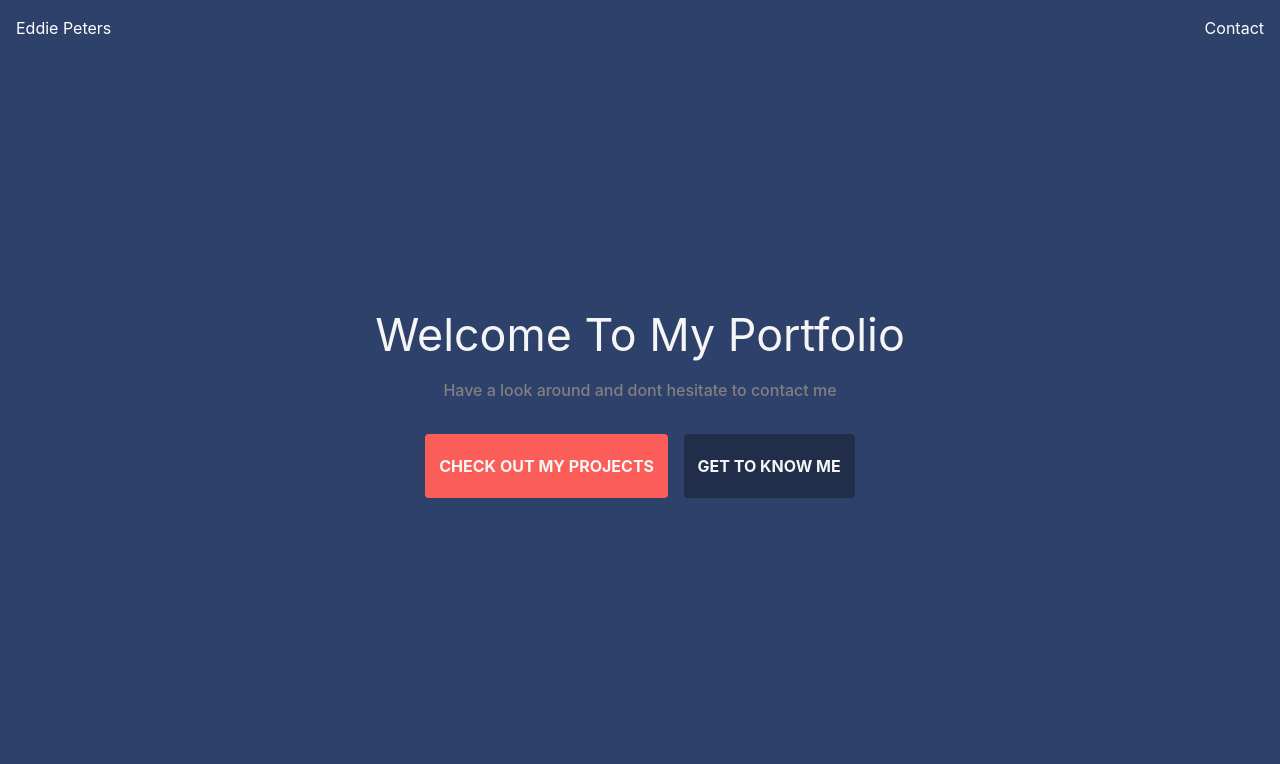
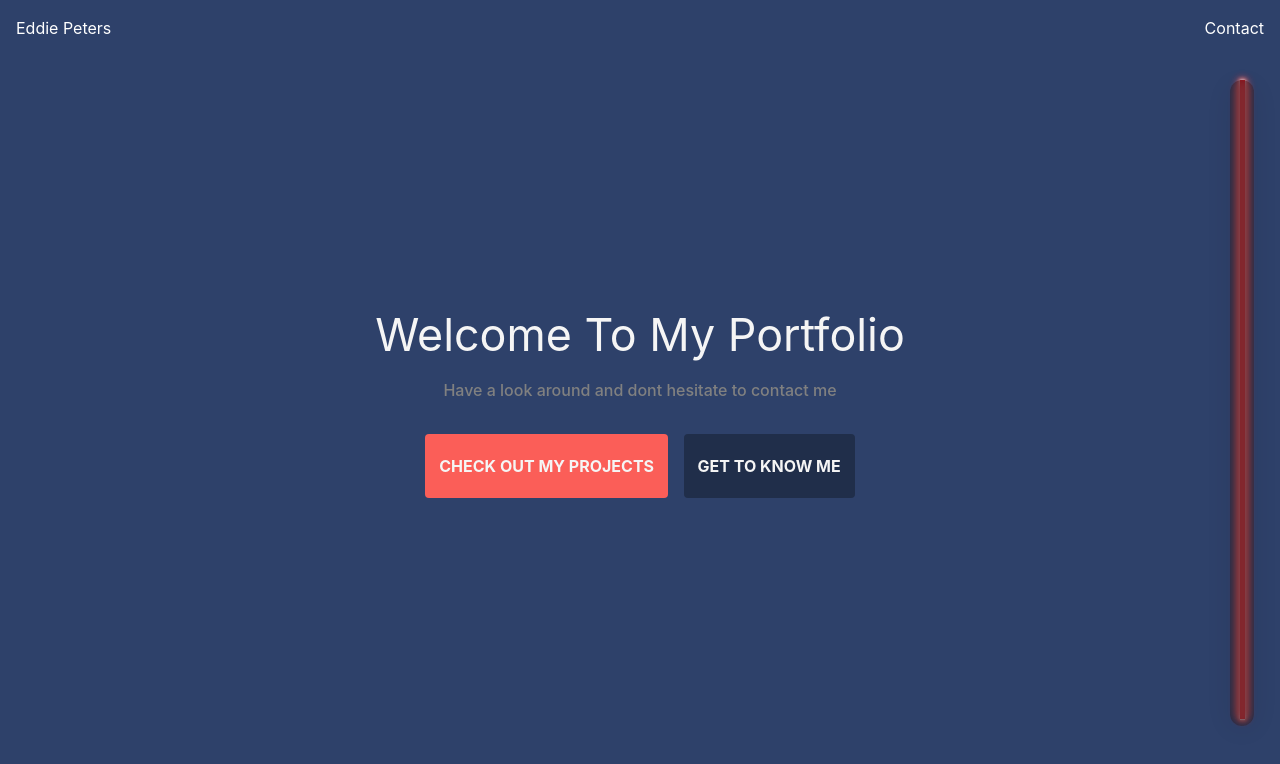
Before and after one commit to eddiepeters00/portfolio, a React (Vite) app: page / in a window 1280 px wide. Shown: the top 764 px of the page. Built offline with nearby package versions, Linux system fonts and the light colour scheme.

Commit message:
Added a progressbar

```diff
--- a/src/App.tsx
+++ b/src/App.tsx
@@ -1,4 +1,5 @@
 import './App.css';
+import Progressbar from './Components/Progressbar/Progressbar';
 
 import Header from './Sections/Header/Header';
 import Hero from './Sections/Hero/Hero';
@@ -7,6 +8,7 @@ import Projects from './Sections/Projects/Projects';
 function App() {
   return (
     <>
+      <Progressbar />
       <Header />
       <Hero />
       <Projects />
--- /dev/null
+++ b/src/Components/Progressbar/Progressbar.tsx
@@ -0,0 +1,59 @@
+import styled from '@emotion/styled';
+import { motion, useScroll, useSpring } from 'framer-motion';
+
+const StyledProgressbar = styled(motion.div)({
+  position: 'absolute',
+  top: '0',
+  right: '40%',
+  bottom: '0',
+  width: '20%',
+  transformOrigin: 'top',
+  backgroundColor: 'red',
+  boxShadow:
+    '0 0 2px #fff,0 1px #fff,0 0 4px #fff,0 0 6px #fb5e58,0 0 10px #fb5e58,0 0 12px #fb5e58,0 0 5px #fb5e58,0 0 5px #fb5e58',
+});
+
+function Progressbar() {
+  const { scrollYProgress } = useScroll();
+  const scaleY = useSpring(scrollYProgress, {
+    stiffness: 100,
+    damping: 50,
+    restDelta: 0.001,
+  });
+
+  return (
+    <div
+      style={{
+        width: '1.5rem',
+        position: 'fixed',
+        top: '10%',
+        right: '2%',
+        bottom: '10%',
+        opacity: '.8',
+      }}
+    >
+      <StyledProgressbar
+        style={{
+          zIndex: '-1',
+          scaleY: scaleY,
+        }}
+      />
+      <div
+        style={{
+          position: 'absolute',
+          top: '0',
+          right: '0',
+          bottom: '-1%',
+          width: '100%',
+          background: 'rgba(0, 0, 0, 0.4)',
+          boxShadow: '0 4px 30px rgba(0, 0, 0, 0.1)',
+          backdropFilter: 'blur(5px)',
+          WebkitBackdropFilter: 'blur(5px)',
+          borderRadius: '1rem',
+        }}
+      ></div>
+    </div>
+  );
+}
+
+export default Progressbar;
```
